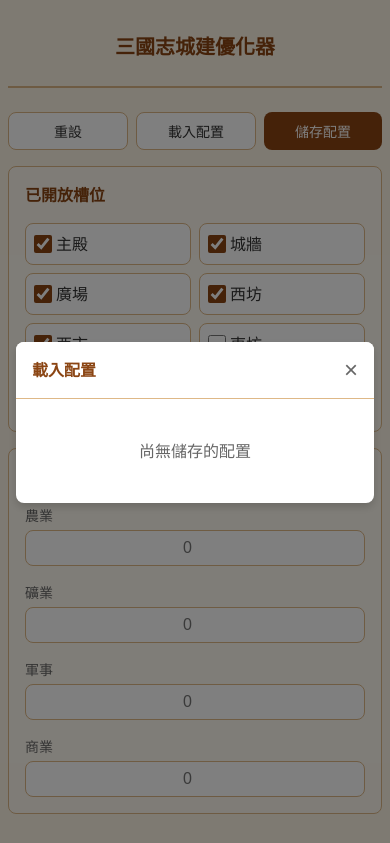
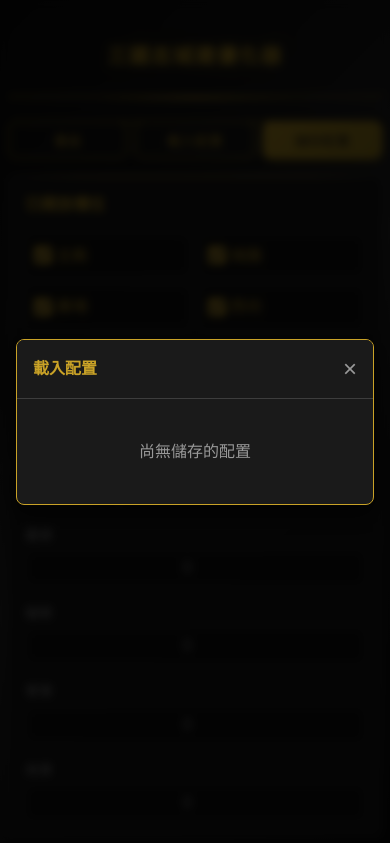
Before and after one commit to hydai/sangokushi-optimizer, a plain HTML site: page index.html in a window 390 px wide. Both pictures are taken after a click on the button "載入配置". Shown: the top 843 px of the page. Drawn offline with Linux system fonts and the light colour scheme.

Commit message:
feat: redesign UI with Three Kingdoms dark theme
- Update color scheme: dark background with gold/bronze accents
- Add CSS gradient background for dramatic effect
- Update all components with new dark theme styling:
  - Header with gold title and decorative border
  - Section cards with semi-transparent backgrounds
  - Gold gradient buttons with hover effects
  - Dark input fields and checkboxes
  - Result cards with red gradient headers
  - Modal dialogs with dark theme and gold borders
- Add decorative elements: corner decorations, glow effects
- Add custom scrollbar styling
- Add text selection highlight styling
- Maintain responsive design for mobile/tablet/desktop

🤖 Generated with [Claude Code](https://claude.com/claude-code)

Co-Authored-By: Claude <noreply@anthropic.com>

```diff
--- a/css/style.css
+++ b/css/style.css
@@ -2,35 +2,64 @@
    三國志城建優化器 - 樣式表
    ======================================== */
 
-/* CSS 變數 */
+/* CSS 變數 - 三國志戰略版深色主題 */
 :root {
-    --primary-color: #8B4513;
-    --primary-hover: #A0522D;
-    --secondary-color: #6B8E23;
-    --background-color: #FDF5E6;
-    --card-background: #FFFAF0;
-    --border-color: #DEB887;
-    --text-color: #333;
-    --text-muted: #666;
-    --success-color: #228B22;
-    --warning-color: #DAA520;
-    --danger-color: #CD5C5C;
+    /* 主色系 - 金色/青銅色 */
+    --primary-color: #C9A227;
+    --primary-hover: #E5B82A;
+    --primary-dark: #8B7355;
 
-    --threshold-max: #228B22;
+    /* 次要色系 */
+    --secondary-color: #8B0000;
+    --accent-color: #D4AF37;
+
+    /* 背景色系 - 深色主題 */
+    --background-color: #0D0D0D;
+    --background-gradient: linear-gradient(
+        135deg,
+        #0D0D0D 0%,
+        #1A1A1A 30%,
+        #2D2D2D 50%,
+        #1A1A1A 70%,
+        #0D0D0D 100%
+    );
+    --card-background: rgba(26, 26, 26, 0.95);
+    --card-background-hover: rgba(45, 45, 45, 0.95);
+
+    /* 邊框色系 */
+    --border-color: #3D3D3D;
+    --border-accent: #C9A227;
+    --border-glow: rgba(201, 162, 39, 0.3);
+
+    /* 文字色系 */
+    --text-color: #E5E5E5;
+    --text-muted: #999999;
+    --text-gold: #C9A227;
+
+    /* 狀態色系 */
+    --success-color: #4CAF50;
+    --warning-color: #FFC107;
+    --danger-color: #DC3545;
+
+    /* 門檻指示器 */
+    --threshold-max: #FFD700;
     --threshold-high: #32CD32;
-    --threshold-mid: #DAA520;
+    --threshold-mid: #FFA500;
     --threshold-low: #CD853F;
-    --threshold-none: #999;
+    --threshold-none: #666666;
 
+    /* 間距系統 */
     --spacing-xs: 0.25rem;
     --spacing-sm: 0.5rem;
     --spacing-md: 1rem;
     --spacing-lg: 1.5rem;
     --spacing-xl: 2rem;
 
+    /* 圓角與陰影 */
     --border-radius: 8px;
-    --shadow: 0 2px 4px rgba(0, 0, 0, 0.1);
-    --shadow-lg: 0 4px 8px rgba(0, 0, 0, 0.15);
+    --shadow: 0 4px 12px rgba(0, 0, 0, 0.5);
+    --shadow-lg: 0 8px 24px rgba(0, 0, 0, 0.7);
+    --shadow-glow: 0 0 20px rgba(201, 162, 39, 0.2);
 }
 
 /* 基礎樣式 */
@@ -41,10 +70,12 @@
 }
 
 body {
-    font-family: -apple-system, BlinkMacSystemFont, 'Segoe UI', Roboto, 'Helvetica Neue', Arial, sans-serif;
-    background-color: var(--background-color);
+    font-family: -apple-system, BlinkMacSystemFont, 'PingFang TC',
+                 'Microsoft JhengHei', 'Noto Sans TC', sans-serif;
+    background: var(--background-gradient);
+    background-attachment: fixed;
     color: var(--text-color);
-    line-height: 1.5;
+    line-height: 1.6;
     min-height: 100vh;
 }
 
@@ -58,14 +89,29 @@ body {
 /* 標題 */
 .header {
     text-align: center;
-    padding: var(--spacing-lg) 0;
-    border-bottom: 2px solid var(--border-color);
+    padding: var(--spacing-xl) 0 var(--spacing-lg);
+    border-bottom: 1px solid var(--border-accent);
     margin-bottom: var(--spacing-lg);
+    position: relative;
+}
+
+.header::after {
+    content: '';
+    position: absolute;
+    bottom: -3px;
+    left: 50%;
+    transform: translateX(-50%);
+    width: 200px;
+    height: 2px;
+    background: linear-gradient(90deg, transparent, var(--border-accent), transparent);
 }
 
 .header h1 {
-    color: var(--primary-color);
-    font-size: 1.5rem;
+    color: var(--text-gold);
+    font-size: 1.75rem;
+    font-weight: 700;
+    letter-spacing: 0.1em;
+    text-shadow: 0 0 20px rgba(201, 162, 39, 0.3);
 }
 
 /* 區塊 */
@@ -75,15 +121,28 @@ body {
     border-radius: var(--border-radius);
     padding: var(--spacing-md);
     margin-bottom: var(--spacing-md);
+    position: relative;
+    box-shadow: var(--shadow);
+}
+
+.section::before {
+    content: '';
+    position: absolute;
+    top: 0;
+    left: 0;
+    right: 0;
+    height: 1px;
+    background: linear-gradient(90deg, transparent, var(--border-accent) 20%, var(--border-accent) 80%, transparent);
 }
 
 .section-title {
     font-size: 1rem;
-    color: var(--primary-color);
+    color: var(--text-gold);
     margin-bottom: var(--spacing-md);
     display: flex;
     align-items: center;
     gap: var(--spacing-sm);
+    font-weight: 600;
 }
 
 .threshold-hint,
@@ -103,26 +162,32 @@ body {
     border-radius: var(--border-radius);
     font-size: 0.875rem;
     cursor: pointer;
-    transition: all 0.2s ease;
+    transition: all 0.3s ease;
+    font-weight: 500;
 }
 
 .btn-primary {
-    background-color: var(--primary-color);
-    color: white;
+    background: linear-gradient(135deg, var(--primary-color) 0%, #A68B1C 100%);
+    color: #1A1A1A;
+    border: 1px solid var(--border-accent);
+    box-shadow: 0 2px 8px rgba(201, 162, 39, 0.3);
 }
 
 .btn-primary:hover {
-    background-color: var(--primary-hover);
+    background: linear-gradient(135deg, var(--primary-hover) 0%, #C9A227 100%);
+    box-shadow: 0 4px 16px rgba(201, 162, 39, 0.5);
+    transform: translateY(-1px);
 }
 
 .btn-secondary {
-    background-color: white;
-    color: var(--text-color);
-    border: 1px solid var(--border-color);
+    background: transparent;
+    color: var(--text-gold);
+    border: 1px solid var(--border-accent);
 }
 
 .btn-secondary:hover {
-    background-color: var(--background-color);
+    background: rgba(201, 162, 39, 0.1);
+    box-shadow: 0 0 10px rgba(201, 162, 39, 0.2);
 }
 
 .btn-small {
@@ -135,6 +200,7 @@ body {
     padding: var(--spacing-md);
     font-size: 1rem;
     font-weight: bold;
+    letter-spacing: 0.05em;
 }
 
 /* 配置按鈕區 */
@@ -162,21 +228,28 @@ body {
     align-items: center;
     gap: var(--spacing-xs);
     padding: var(--spacing-sm);
-    background: white;
+    background: rgba(0, 0, 0, 0.3);
     border: 1px solid var(--border-color);
     border-radius: var(--border-radius);
     cursor: pointer;
-    transition: all 0.2s ease;
+    transition: all 0.3s ease;
+    color: var(--text-color);
 }
 
 .slot-label:hover {
-    border-color: var(--primary-color);
+    border-color: var(--border-accent);
+    background: rgba(201, 162, 39, 0.1);
 }
 
 .slot-checkbox {
     width: 18px;
     height: 18px;
     accent-color: var(--primary-color);
+    cursor: pointer;
+}
+
+.slot-checkbox:checked + span {
+    color: var(--text-gold);
 }
 
 /* 目標數值 */
@@ -204,11 +277,19 @@ body {
     border-radius: var(--border-radius);
     font-size: 1rem;
     text-align: center;
+    background: rgba(0, 0, 0, 0.3);
+    color: var(--text-color);
+    transition: all 0.3s ease;
 }
 
 .target-input:focus {
     outline: none;
-    border-color: var(--primary-color);
+    border-color: var(--border-accent);
+    box-shadow: 0 0 10px rgba(201, 162, 39, 0.2);
+}
+
+.target-input::placeholder {
+    color: var(--text-muted);
 }
 
 /* 特性區域 */
@@ -225,9 +306,10 @@ body {
 
 .traits-summary {
     padding: var(--spacing-sm);
-    background: white;
+    background: rgba(0, 0, 0, 0.3);
     border-radius: var(--border-radius);
     text-align: center;
+    border: 1px solid var(--border-color);
 }
 
 .no-traits {
@@ -271,11 +353,12 @@ body {
 
 /* 結果卡片 */
 .result-card {
-    background: white;
+    background: var(--card-background);
     border: 1px solid var(--border-color);
     border-radius: var(--border-radius);
     margin-bottom: var(--spacing-md);
     overflow: hidden;
+    box-shadow: var(--shadow);
 }
 
 .result-header {
@@ -283,17 +366,19 @@ body {
     justify-content: space-between;
     align-items: center;
     padding: var(--spacing-sm) var(--spacing-md);
-    background: var(--primary-color);
-    color: white;
+    background: linear-gradient(135deg, rgba(139, 0, 0, 0.8) 0%, rgba(70, 0, 0, 0.9) 100%);
+    border-bottom: 1px solid var(--border-accent);
+    color: var(--text-color);
 }
 
 .result-rank {
     font-weight: bold;
+    color: var(--text-gold);
 }
 
 .result-score {
     font-size: 0.875rem;
-    opacity: 0.9;
+    color: var(--text-muted);
 }
 
 .result-stats {
@@ -301,7 +386,7 @@ body {
     grid-template-columns: repeat(2, 1fr);
     gap: var(--spacing-sm);
     padding: var(--spacing-md);
-    background: var(--background-color);
+    background: rgba(0, 0, 0, 0.4);
 }
 
 .stat-row {
@@ -320,6 +405,7 @@ body {
     font-weight: bold;
     width: 2rem;
     text-align: right;
+    color: var(--text-color);
 }
 
 .threshold-indicator {
@@ -359,17 +445,19 @@ body {
 .building-name {
     flex: 1;
     font-weight: 500;
+    color: var(--text-color);
 }
 
 .building-trait {
     display: inline-block;
     font-size: 0.7rem;
-    background: var(--secondary-color);
-    color: white;
+    background: linear-gradient(135deg, var(--secondary-color) 0%, #5C0000 100%);
+    color: var(--text-color);
     padding: 0 var(--spacing-xs);
     border-radius: 3px;
     margin-left: var(--spacing-xs);
     font-weight: normal;
+    border: 1px solid rgba(139, 0, 0, 0.5);
 }
 
 .building-bonuses {
@@ -385,11 +473,12 @@ body {
     left: 0;
     width: 100%;
     height: 100%;
-    background: rgba(0, 0, 0, 0.5);
+    background: rgba(0, 0, 0, 0.8);
     z-index: 1000;
     align-items: center;
     justify-content: center;
     padding: var(--spacing-md);
+    backdrop-filter: blur(4px);
 }
 
 .modal.active {
@@ -397,13 +486,14 @@ body {
 }
 
 .modal-content {
-    background: white;
+    background: #1A1A1A;
     border-radius: var(--border-radius);
     width: 100%;
     max-width: 400px;
     max-height: 80vh;
     overflow-y: auto;
     box-shadow: var(--shadow-lg);
+    border: 1px solid var(--border-accent);
 }
 
 .modal-large {
@@ -418,12 +508,12 @@ body {
     border-bottom: 1px solid var(--border-color);
     position: sticky;
     top: 0;
-    background: white;
+    background: #1A1A1A;
 }
 
 .modal-header h3 {
     font-size: 1rem;
-    color: var(--primary-color);
+    color: var(--text-gold);
 }
 
 .modal-close {
@@ -433,17 +523,18 @@ body {
     cursor: pointer;
     color: var(--text-muted);
     line-height: 1;
+    transition: color 0.3s ease;
 }
 
 .modal-close:hover {
-    color: var(--text-color);
+    color: var(--text-gold);
 }
 
 .modal-hint {
     padding: var(--spacing-sm) var(--spacing-md);
     font-size: 0.875rem;
     color: var(--text-muted);
-    background: var(--background-color);
+    background: rgba(0, 0, 0, 0.3);
 }
 
 /* 配置列表 */
@@ -459,11 +550,18 @@ body {
     border: 1px solid var(--border-color);
     border-radius: var(--border-radius);
     margin-bottom: var(--spacing-sm);
+    background: rgba(0, 0, 0, 0.3);
+    transition: all 0.3s ease;
+}
+
+.config-item:hover {
+    border-color: var(--border-accent);
 }
 
 .config-name {
     flex: 1;
     font-weight: 500;
+    color: var(--text-color);
 }
 
 .config-date {
@@ -474,11 +572,16 @@ body {
 .config-item .btn-load {
     padding: var(--spacing-xs) var(--spacing-sm);
     font-size: 0.75rem;
-    background: var(--secondary-color);
-    color: white;
+    background: linear-gradient(135deg, var(--primary-color) 0%, #A68B1C 100%);
+    color: #1A1A1A;
     border: none;
     border-radius: 4px;
     cursor: pointer;
+    transition: all 0.3s ease;
+}
+
+.config-item .btn-load:hover {
+    box-shadow: 0 2px 8px rgba(201, 162, 39, 0.4);
 }
 
 .config-item .btn-delete {
@@ -489,6 +592,11 @@ body {
     border: none;
     border-radius: 4px;
     cursor: pointer;
+    transition: all 0.3s ease;
+}
+
+.config-item .btn-delete:hover {
+    background: #C0392B;
 }
 
 .no-configs {
@@ -510,11 +618,12 @@ body {
     border: 1px solid var(--border-color);
     border-radius: var(--border-radius);
     margin-bottom: var(--spacing-sm);
+    background: rgba(0, 0, 0, 0.3);
 }
 
 .trait-name {
     font-weight: 500;
-    color: var(--primary-color);
+    color: var(--text-gold);
 }
 
 .trait-inputs {
@@ -538,18 +647,22 @@ body {
     border-radius: 4px;
     text-align: center;
     font-size: 0.875rem;
+    background: rgba(0, 0, 0, 0.3);
+    color: var(--text-color);
+    transition: all 0.3s ease;
 }
 
 .trait-input:focus {
     outline: none;
-    border-color: var(--primary-color);
+    border-color: var(--border-accent);
+    box-shadow: 0 0 8px rgba(201, 162, 39, 0.2);
 }
 
 /* 額外效果區塊 */
 .result-extra-effects {
     padding: var(--spacing-md);
     border-top: 1px solid var(--border-color);
-    background: #FFF8DC;
+    background: rgba(255, 193, 7, 0.1);
 }
 
 .extra-effects-title {
@@ -598,11 +711,19 @@ body {
     border-radius: var(--border-radius);
     font-size: 1rem;
     box-sizing: border-box;
+    background: rgba(0, 0, 0, 0.3);
+    color: var(--text-color);
+    transition: all 0.3s ease;
 }
 
 .modal-input:focus {
     outline: none;
-    border-color: var(--primary-color);
+    border-color: var(--border-accent);
+    box-shadow: 0 0 10px rgba(201, 162, 39, 0.2);
+}
+
+.modal-input::placeholder {
+    color: var(--text-muted);
 }
 
 .modal-footer {
@@ -611,16 +732,78 @@ body {
     gap: var(--spacing-sm);
     padding: var(--spacing-md);
     border-top: 1px solid var(--border-color);
+    background: rgba(0, 0, 0, 0.3);
+}
+
+.btn-danger {
+    background: linear-gradient(135deg, var(--danger-color) 0%, #A02020 100%);
+    color: white;
+    border: 1px solid var(--danger-color);
+}
+
+.btn-danger:hover {
+    background: linear-gradient(135deg, #E04040 0%, var(--danger-color) 100%);
+    box-shadow: 0 2px 8px rgba(220, 53, 69, 0.4);
+}
+
+/* 裝飾性元素 */
+.section.decorated {
+    position: relative;
+}
+
+.section.decorated::before,
+.section.decorated::after {
+    content: '';
+    position: absolute;
+    width: 12px;
+    height: 12px;
+    border-color: var(--border-accent);
+    border-style: solid;
+    border-width: 0;
+}
+
+.section.decorated::before {
+    top: -1px;
+    left: -1px;
+    border-top-width: 2px;
+    border-left-width: 2px;
+}
+
+.section.decorated::after {
+    bottom: -1px;
+    right: -1px;
+    border-bottom-width: 2px;
+    border-right-width: 2px;
+}
+
+/* 光暈效果 */
+.glow {
+    box-shadow: var(--shadow-glow);
+}
+
+/* 選取高亮 */
+::selection {
+    background: rgba(201, 162, 39, 0.3);
+    color: var(--text-color);
+}
+
+/* 滾動條樣式 */
+::-webkit-scrollbar {
+    width: 8px;
+    height: 8px;
+}
+
+::-webkit-scrollbar-track {
     background: var(--background-color);
 }
 
-.btn-danger {
-    background: var(--danger-color);
-    color: white;
+::-webkit-scrollbar-thumb {
+    background: var(--border-color);
+    border-radius: 4px;
 }
 
-.btn-danger:hover {
-    background: #C0392B;
+::-webkit-scrollbar-thumb:hover {
+    background: var(--border-accent);
 }
 
 /* 響應式設計 */
```
